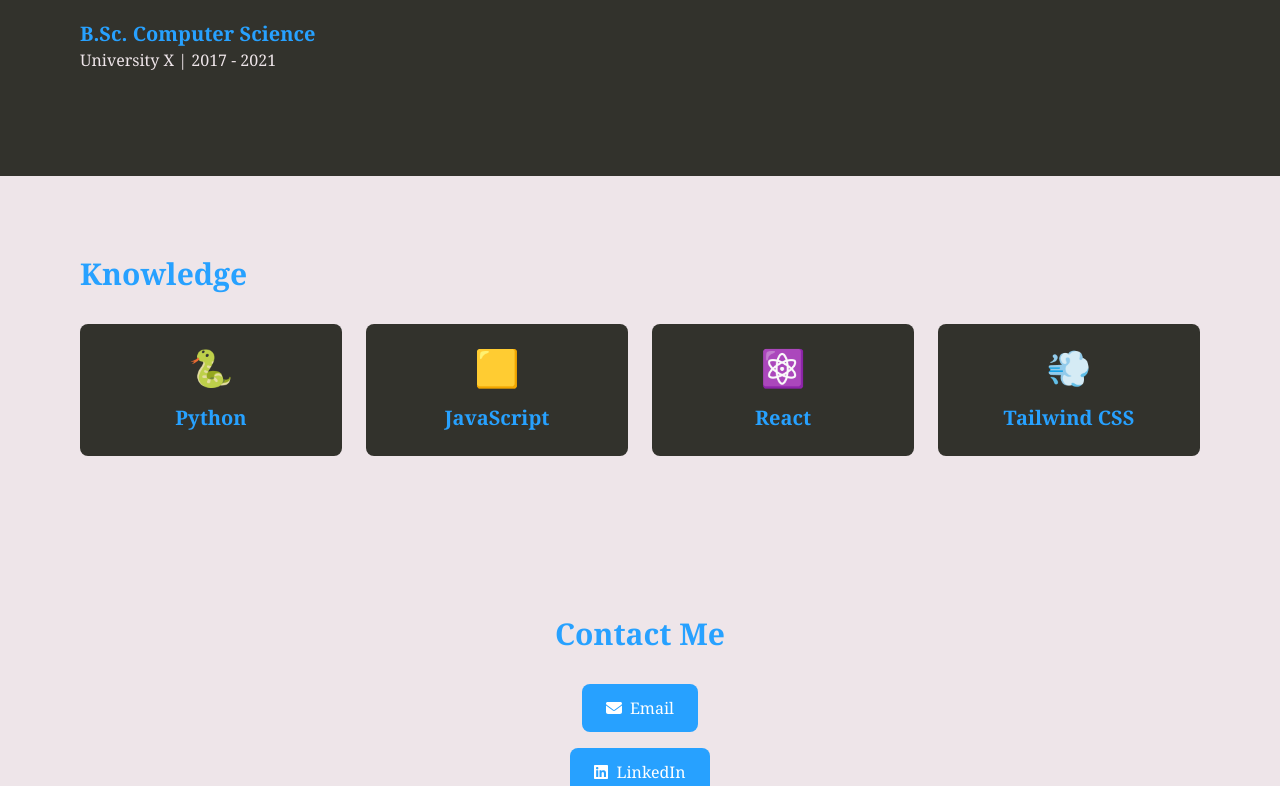
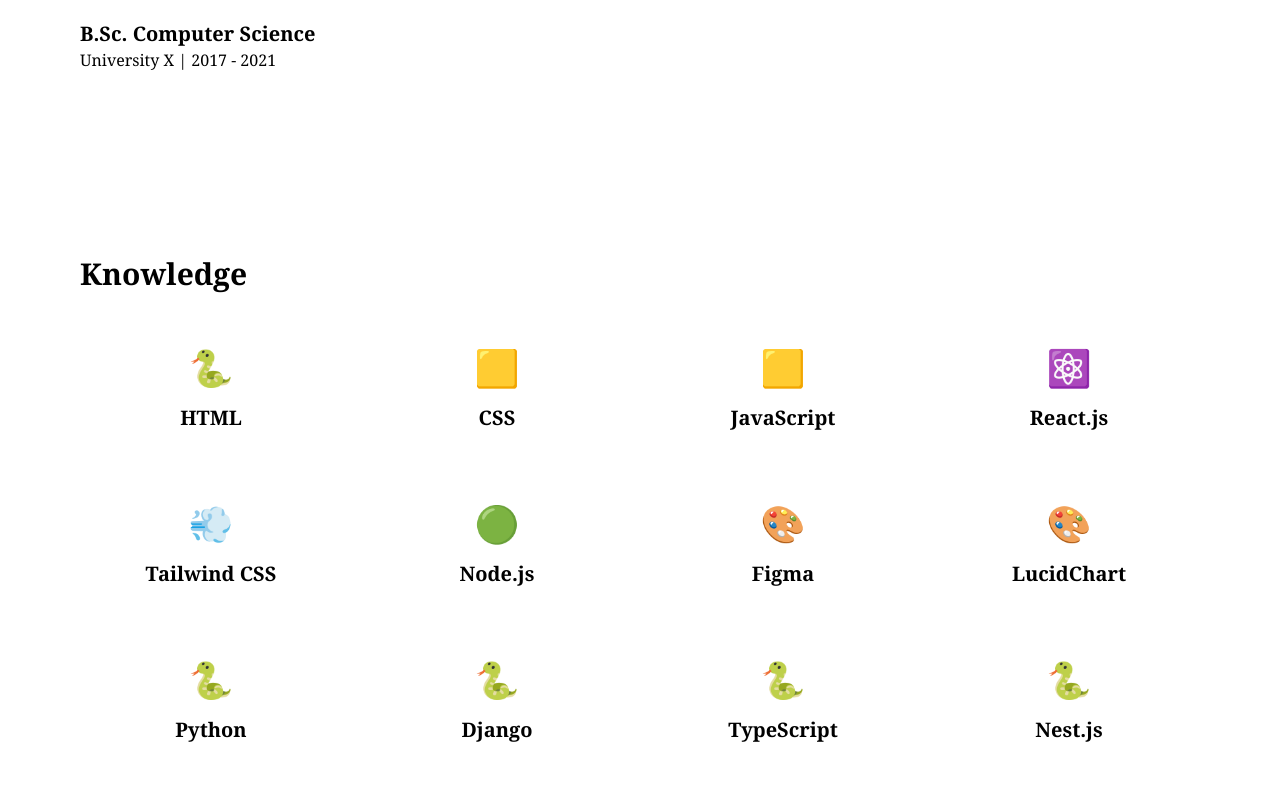
Before and after one commit to EdoAbarca/personal-portfolio, a React (Vite) app: page / in a window 1280 px wide. Shown: the part 2008-2794 px from the top of the page. Built offline with nearby package versions, Linux system fonts and the light colour scheme.

Commit message:
style: Se elimina paleta de colores inicialmente propuesta.

```diff
--- a/src/components/Hero.jsx
+++ b/src/components/Hero.jsx
@@ -5,7 +5,7 @@
     <section id="hero" className="min-h-screen bg-primary text-highlight flex items-center justify-center">
       <div className="text-center">
         <h1 className="text-5xl font-bold">Hi, I'm Eduardo</h1>
-        <p className="mt-4 text-xl">Full-Stack Developer & Software Engineer</p>
+        <p className="mt-4 text-xl">FullStack Developer & Informatics Engineer</p>
         <a href="#projects" className="mt-8 inline-block bg-accent text-primary py-3 px-6 rounded-lg hover:bg-highlight transition duration-300">
           View My Work
         </a>
--- a/src/components/Knowledge.jsx
+++ b/src/components/Knowledge.jsx
@@ -1,11 +1,26 @@
 import React from 'react';
 
 const skills = [
+  { name: 'HTML', icon: '🐍' },
+  { name: 'CSS', icon: '🟨' },
+  { name: 'JavaScript', icon: '🟨' },
+  { name: 'React.js', icon: '⚛️' },
+  { name: 'Tailwind CSS', icon: '💨' },
+  { name: 'Node.js', icon: '🟢' },
+  { name: 'Figma', icon: '🎨' },
+  { name: 'LucidChart', icon: '🎨' },
   { name: 'Python', icon: '🐍' },
-  { name: 'JavaScript', icon: '🟨' },
-  { name: 'React', icon: '⚛️' },
-  { name: 'Tailwind CSS', icon: '💨' },
-  // Add more skills here
+  { name: 'Django', icon: '🐍' },
+  { name: 'TypeScript', icon: '🐍' },
+  { name: 'Nest.js', icon: '🐍' },
+  { name: 'PHP', icon: '🐍' },
+  { name: 'Laravel', icon: '🐍' },
+  { name: 'Java', icon: '🐍' },
+  { name: 'SpringBoot', icon: '🐍' },
+  { name: 'PostgreSQL', icon: '🐍' },
+  { name: 'MongoDB', icon: '🐍' },
+  { name: 'Docker', icon: '🐍' },
+  { name: 'GitHub Copilot', icon: '🐍' },
 ];
 
 function Knowledge() {
--- a/tailwind.config.js
+++ b/tailwind.config.js
@@ -7,13 +7,14 @@
   darkMode: 'class', // Enable dark mode support
   theme: {
     extend: {
+      /**
       colors: {
         primary: '#27A1FF',   // Blue
         secondary: '#EEE5E9', // Pastel Pink
         lightGray: '#32322C', // Dark Gray
         accent: '#2FDF90',    // Pastel Green
         highlight: '#FFFFFF', // Pure White (kept the same)
-      },
+      }, */
     },
   },
   plugins: [],
```
